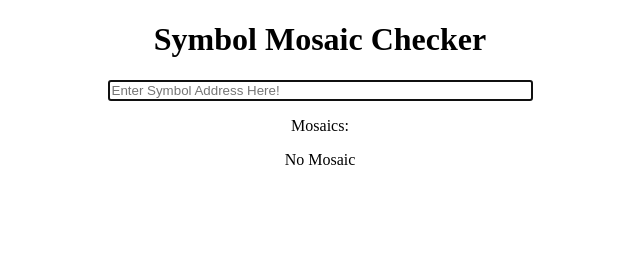
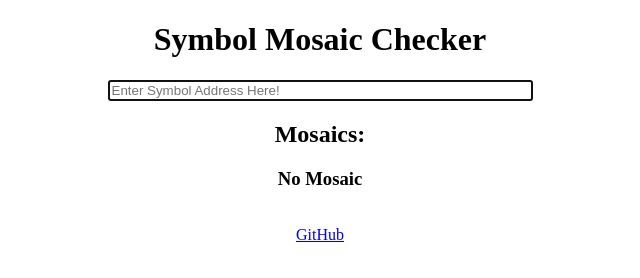
Before and after one commit to AtsuneMogi/Symbol-Mosaic-Checher, a plain HTML site: page index.html in a window 1280 px wide. Shown: the whole page, without its empty margins (328-968 px from the left). Drawn offline with Linux system fonts and the light colour scheme.

Commit message:
Update index.html

```diff
--- a/index.html
+++ b/index.html
@@ -8,8 +8,10 @@
     <body onload="resetTextbox(); main();">
         <h1>Symbol Mosaic Checker</h1>
         <input type="text" placeholder="Enter Symbol Address Here!" id="address" size="50" autofocus></p>
-        <p>Mosaics:<br></p>
-        <p><label id="mosaics">No Mosaic</label><br></p>
+        <h2>Mosaics:<br></h2>
+        <h3><label id="mosaics">No Mosaic</label><br></h3>
+        <br>
+        <a href= "https://github.com/AtsuneMogi/symbol-mosaic-checker" >GitHub</a>
         <script type="text/javascript" src="js/main.js"></script>
     </body>
 </html>
```
